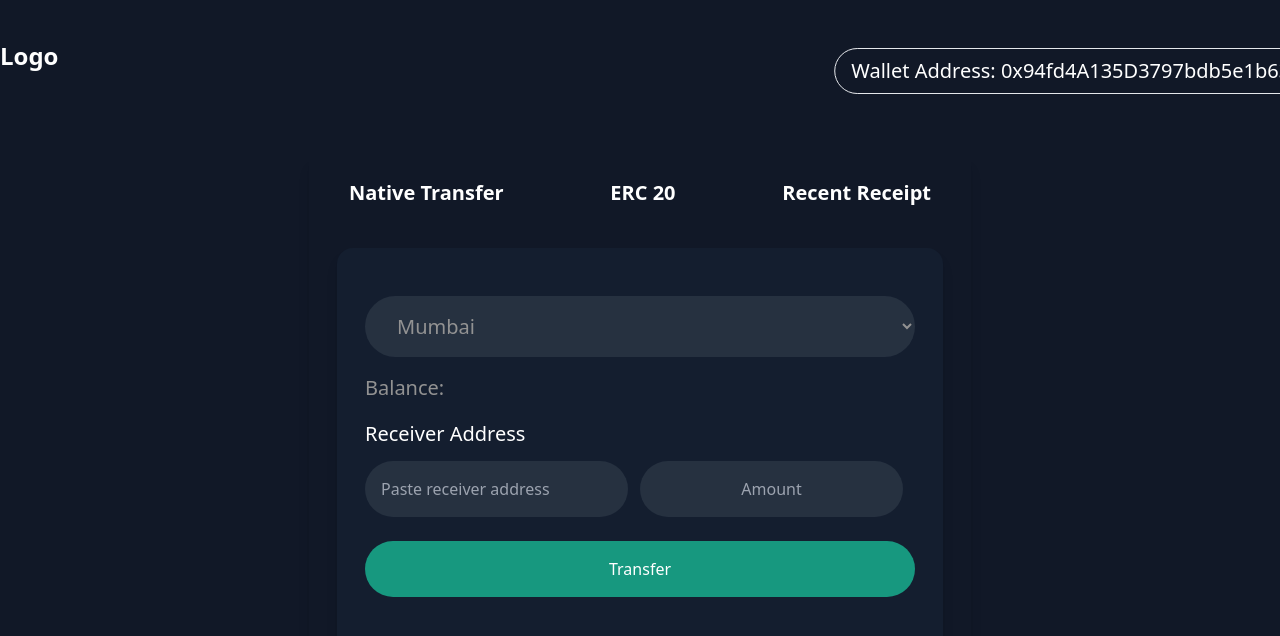
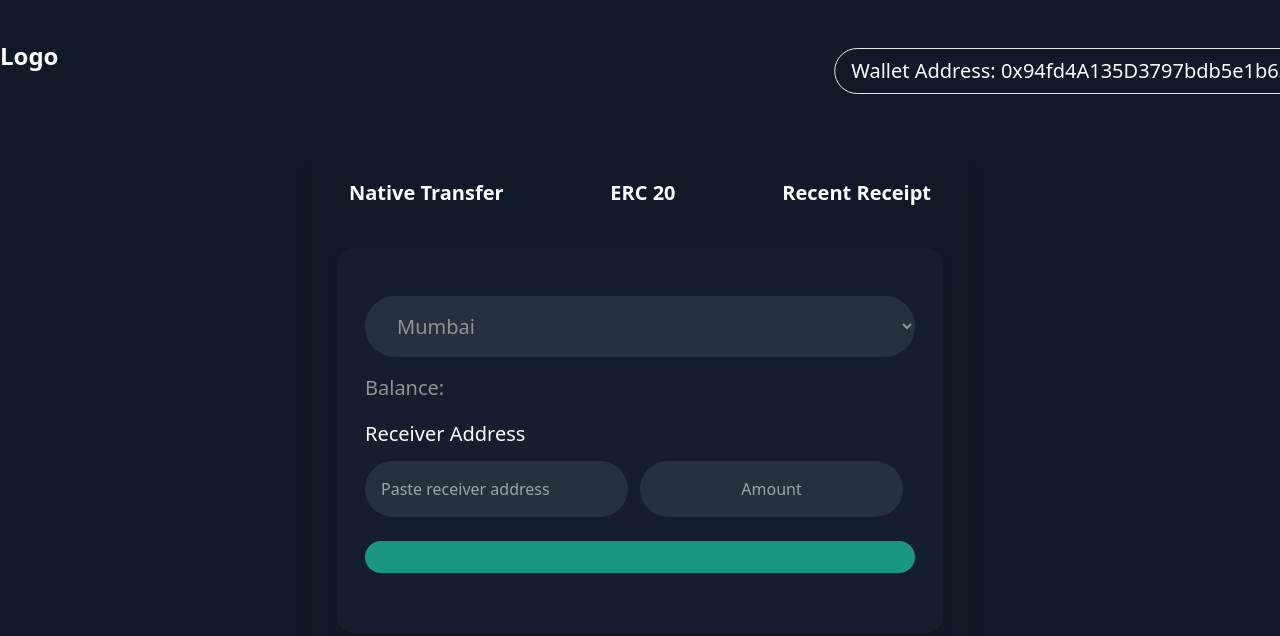
Before and after one commit to centrelocusdev/custodialWallet, a React (Create React App) app: page /transfer in a window 1280 px wide. Shown: the top 636 px of the page. Built offline with nearby package versions, Linux system fonts and the light colour scheme; no server answers.

Commit message:
button change

```diff
--- a/src/components/ERC20.jsx
+++ b/src/components/ERC20.jsx
@@ -29,7 +29,7 @@ const ERC20 = (props) => {
     const handleTokenInput = (e) => setTokenaddress(e.target.value)
 
     return <section className="py-12 px-7 shadow-lg rounded-2xl w-fit mx-auto bg-[#141E2F] text-[20px]">
-              <form onSubmit={tokenTransfer}>
+
 							  <select value={chain} onChange={handleChange} className='p-4 rounded-full bg-[#263140] text-[#929292] w-full px-7'>
                     <option value="mumbai" className="py-4 text-[#929292]">Mumbai</option>
                     <option value="ethereum" className="py-4 text-[#929292]">Ethereum</option>
@@ -47,8 +47,8 @@ const ERC20 = (props) => {
                     <input type="text" value={amount} onChange={handleAmountInput} placeholder="Amount" className="text-[#929292] bg-[#263140] rounded-full w-full p-4 m-3 text-[16px] w-[30%] text-center" />
                 </div>
 
-                <input type="submit" value="Transfer" className="text-white bg-[#17987F] text-center rounded-full w-full p-4 my-3 text-[16px] hover:bg-gray-200 cursor-pointer" />
-							</form>
+                <button onClick={tokenTransfer} type="submit" value="Transfer" className="text-white bg-[#17987F] text-center rounded-full w-full p-4 my-3 text-[16px] hover:bg-gray-200 cursor-pointer" />
+
            </section>
 }
 
--- a/src/components/NativeTransfer.jsx
+++ b/src/components/NativeTransfer.jsx
@@ -55,7 +55,7 @@ const NativeTransfer = (props) => {
     const handleAmountInput = (e) => setAmount(e.target.value)
 
     return <section className="py-12 px-7 shadow-lg rounded-2xl w-fit mx-auto bg-[#141E2F] text-[20px]">
-              <form onSubmit={send}>
+
                 <select value={chain} onChange={handleChange} className='p-4 rounded-full bg-[#263140] text-[#929292] w-full px-7'>
                     <option value="mumbai" className="py-4 text-[#929292]">Mumbai</option>
                     <option value="ethereum" className="py-4 text-[#929292]">Ethereum</option>
@@ -71,8 +71,8 @@ const NativeTransfer = (props) => {
                     <input type="text" value={amount} onChange={handleAmountInput} placeholder="Amount" className="text-[#929292] bg-[#263140] rounded-full w-full p-4 m-3 text-[16px] w-[30%] text-center" />
                 </div>
 
-                <input type="submit" value="Transfer" className="text-white bg-[#17987F] text-center rounded-full w-full p-4 my-3 text-[16px] hover:bg-gray-200 cursor-pointer" />
-              </form>
+                <button onClick={send} type="submit" value="Transfer" className="text-white bg-[#17987F] text-center rounded-full w-full p-4 my-3 text-[16px] hover:bg-gray-200 cursor-pointer" />
+
             </section>
 }
 
```
